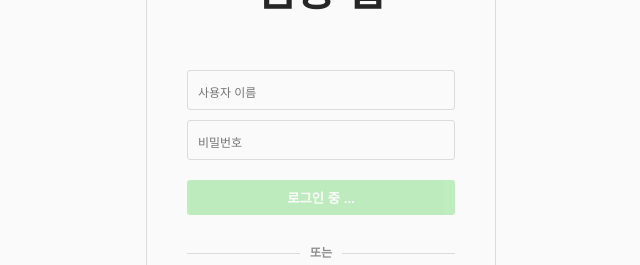
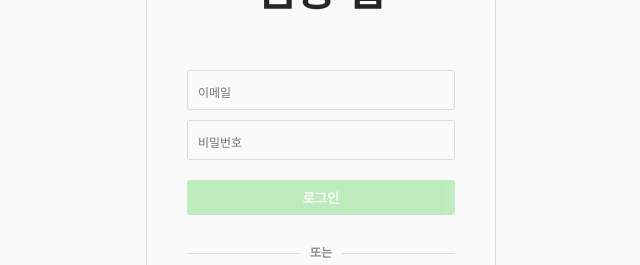
Before and after one commit to kaist-madcamp/mad-salad, a React (Create React App) app in the folder client/: page / in a window 1280 px wide. Shown: the part 203-468 px from the top of the page, without its empty margins (319-959 px from the left). Built offline with nearby package versions, Linux system fonts and the light colour scheme; the HTML template or start-up script is replaced by a standard one.

Commit message:
auth page layout

```diff
--- a/client/src/pages/Login.tsx
+++ b/client/src/pages/Login.tsx
@@ -11,28 +11,30 @@ import FormError, { SFormError } from '../components/auth/FormError';
 import PageTitle from '../components/PageTitle';
 import routes from '../routes';
 import { useLocation } from 'react-router-dom';
-import useAuth from '../hooks/useLogin';
-import useDarkMode from '../hooks/useDarkmode';
+import { useMutation } from 'react-query';
+import { loginUserAPI } from '../lib/api/auth';
 
 interface LoginFormField {
-  username: string;
+  email: string;
   password: string;
   result: string;
 }
 
 interface LocationState {
-  username: string;
+  email: string;
   password: string;
   message: string;
 }
 
 interface Props {
-  darkModeInput: [Boolean, () => void];
+  darkModeInput: [boolean, () => void];
+  useAuthHookInput: [boolean, (token: string | undefined) => void];
 }
 
-export default function Login({ darkModeInput }: Props) {
+export default function Login({ darkModeInput, useAuthHookInput }: Props) {
   const location = useLocation<LocationState>();
   const [reqErrorMessage, setReqErrorMessage] = useState<string>('');
+  const { mutateAsync, isLoading } = useMutation(loginUserAPI);
 
   const {
     register,
@@ -41,43 +43,30 @@ export default function Login({ darkModeInput }: Props) {
   } = useForm<LoginFormField>({
     mode: 'onChange',
     defaultValues: {
-      username: location?.state?.username || '',
+      email: location?.state?.email || '',
       password: location?.state?.password || '',
     },
   });
 
-  // const onCompleted = (data: { login: any }) => {
-  //   const {
-  //     login: { ok, error, token },
-  //   } = data;
-  //   if (!ok) {
-  //     return setReqErrorMessage(error!);
-  //   }
-  //   if (token) {
-  //     useAuth(token);
-  //   }
-  // };
-
-  // const [login, { loading }] = useMutation<
-  //   { login: any },
-  //   LoginFormField
-  // >(LOGIN_MUTATION, {
-  //   onCompleted,
-  // });
-
-  // const onSubmitValid = (data: LoginFormField) => {
-  //   if (loading) return null;
-  //   login({
-  //     variables: {
-  //       ...data,
-  //     },
-  //   });
-  // };
-
-  const loading = true;
-  const onSubmitValid = (data: any) => {
-    if (loading) return null;
-    // HTTP request
+  const onSubmitValid = async (data: LoginFormField) => {
+    if (isLoading) return null;
+    console.log(data);
+    const { email, password } = data;
+    try {
+      const response = await mutateAsync({
+        email,
+        password,
+      });
+      console.log(response);
+      // if (response.token!) {
+      //   useAuthHookInput[1](token);
+      // } else {
+      //   setReqErrorMessage(response.error);
+      // }
+    } catch (error) {
+      console.log(error);
+      alert(error);
+    }
   };
 
   return (
@@ -88,17 +77,17 @@ export default function Login({ darkModeInput }: Props) {
         <Notification>{location?.state?.message}</Notification>
         <form onSubmit={handleSubmit(onSubmitValid)}>
           <Input
-            {...register('username', {
+            {...register('email', {
               required: {
                 value: true,
-                message: '사용자 이름은 필수입니다.',
+                message: '이메일은 필수입니다.',
               },
             })}
             type="text"
-            placeholder="사용자 이름"
-            hasError={Boolean(errors?.username)}
+            placeholder="이메일"
+            hasError={Boolean(errors?.email)}
           />
-          <FormError message={errors?.username?.message} />
+          <FormError message={errors?.email?.message} />
           <Input
             {...register('password', {
               required: {
@@ -119,7 +108,7 @@ export default function Login({ darkModeInput }: Props) {
             disabled={!isValid && !Boolean(errors.result?.message)}
             type="submit"
           >
-            {loading ? '로그인 중 ...' : '로그인'}
+            {isLoading ? '로그인 중 ...' : '로그인'}
           </Button>
         </form>
         <Separator />
@@ -147,18 +136,3 @@ export const ErrorMessage = styled(SFormError)`
 export const Title = styled.h1`
   color: ${(props) => props.theme.color};
 `;
-
-const FaceBookLogin = styled.button`
-  color: #385185;
-  background-color: #fff;
-  border: none;
-  cursor: pointer;
-  margin: 0 0 20px;
-  span {
-    margin: 0 10px;
-    font-weight: 600;
-  }
-  svg {
-    font-size: 16px;
-  }
-`;
--- a/client/src/pages/SignUp.tsx
+++ b/client/src/pages/SignUp.tsx
@@ -20,12 +20,11 @@ interface SignUpFormField {
 }
 
 interface Props {
-  darkModeInput: [Boolean, () => void];
+  darkModeInput: [boolean, () => void];
 }
 
 export default function SignUp({ darkModeInput }: Props) {
   const history = useHistory();
-
   const { mutateAsync, isLoading } = useMutation(createUserAPI);
 
   const {
@@ -38,7 +37,7 @@ export default function SignUp({ darkModeInput }: Props) {
 
   const onSubmitValid = async (data: SignUpFormField) => {
     if (isLoading) return;
-    // console.log(data);
+    console.log(data);
     const { email, name, password } = data;
     try {
       const response = await mutateAsync({
@@ -50,7 +49,6 @@ export default function SignUp({ darkModeInput }: Props) {
       history.push(routes.home, {
         message: '계정이 생성되었습니다. 로그인 해주세요.',
         email,
-        name,
         password,
       });
     } catch (error) {
@@ -114,7 +112,7 @@ export default function SignUp({ darkModeInput }: Props) {
           <Button disabled={!isValid} type="submit">
             가입
           </Button>
-          {/* {isValidating && <p>로딩중..</p>} */}
+          {isLoading && <p>로딩중..</p>}
         </form>
       </FormBox>
       <BottomBox
```
